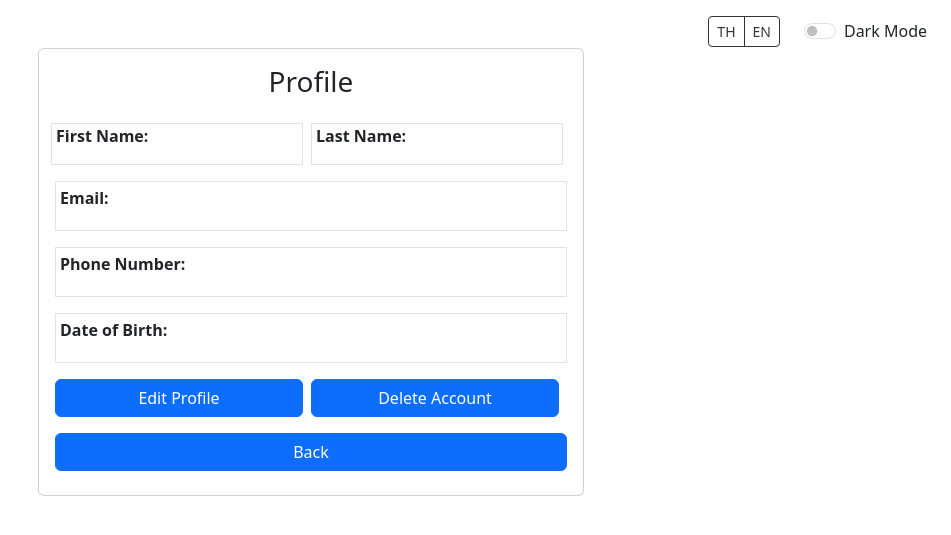
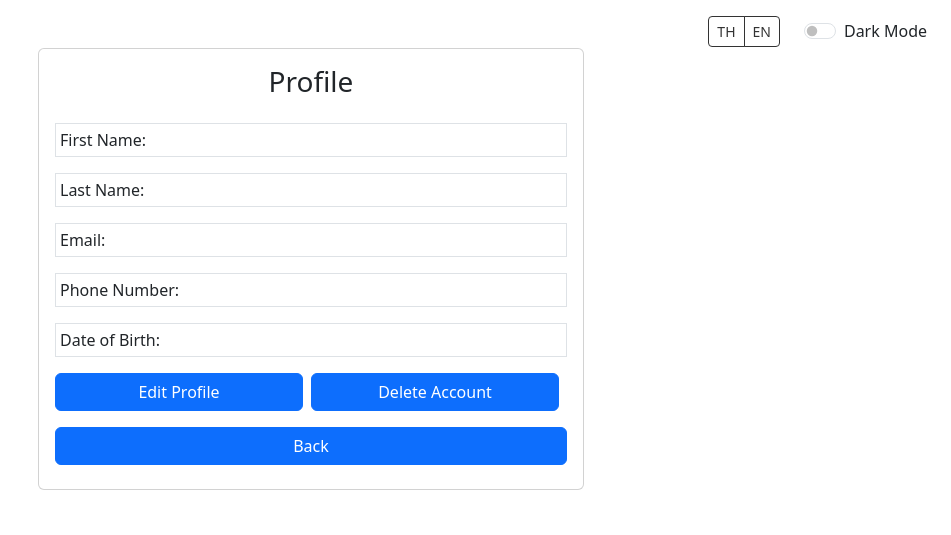
Before and after one commit to Gxmestk/SIIT-CSS326-AI-Chatbot, a PHP site: page /setting.php in a window 1280 px wide. Shown: the top 535 px of the page, without its empty margins (329-1280 px from the left). Run offline with PHP 8.4, Linux system fonts and the light colour scheme.

Commit message:
Add files via upload
เปลี่ยนชื่อจริงกะนามสกุลให้อยู่คนละบรรทัด

```diff
--- a/setting.php
+++ b/setting.php
@@ -35,23 +35,21 @@
                         <h3 class="text-center mb-4" id="header_new_page">Profile</h3>
 
                         <!-- Personal Information Section -->
-                        <div class="mb-3">
-                            <div class="row g-2 d-flex justify-content-center align-items-center">
-                                <div class="col border">
-                                    <p><strong>First Name: </strong> </p>
-                                </div>
-                                <div class="col border">
-                                    <p><strong>Last Name: </strong> </p>
-                                </div>
-                            </div>
+                        <div class="mb-3 border p-1" id="s_first_name">
+                            <p><strong>First Name: </strong> </p>
                         </div>
-                        <div class="mb-3 border p-1">
+
+                        <div class="mb-3 border p-1" id="s_last_name">
+                            <p><strong>Last Name: </strong> </p>
+                        </div>
+
+                        <div class="mb-3 border p-1" id="s_email">
                             <p><strong>Email: </strong> </p>
                         </div>
-                        <div class="mb-3 border p-1">
+                        <div class="mb-3 border p-1" id="s_phone_number">
                             <p><strong>Phone Number: </strong> </p>
                         </div>
-                        <div class="mb-3 border p-1">
+                        <div class="mb-3 border p-1" id="s_date_of_birth">
                             <p><strong>Date of Birth: </strong> </p>
                         </div>
                         <!-- End of Personal Information Section -->
```
